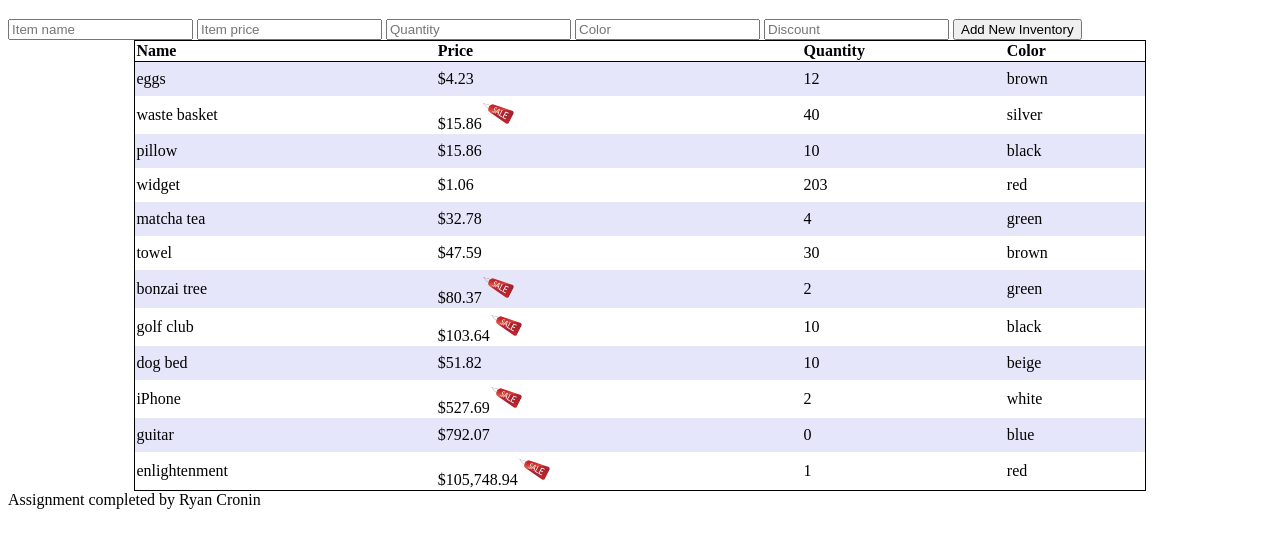
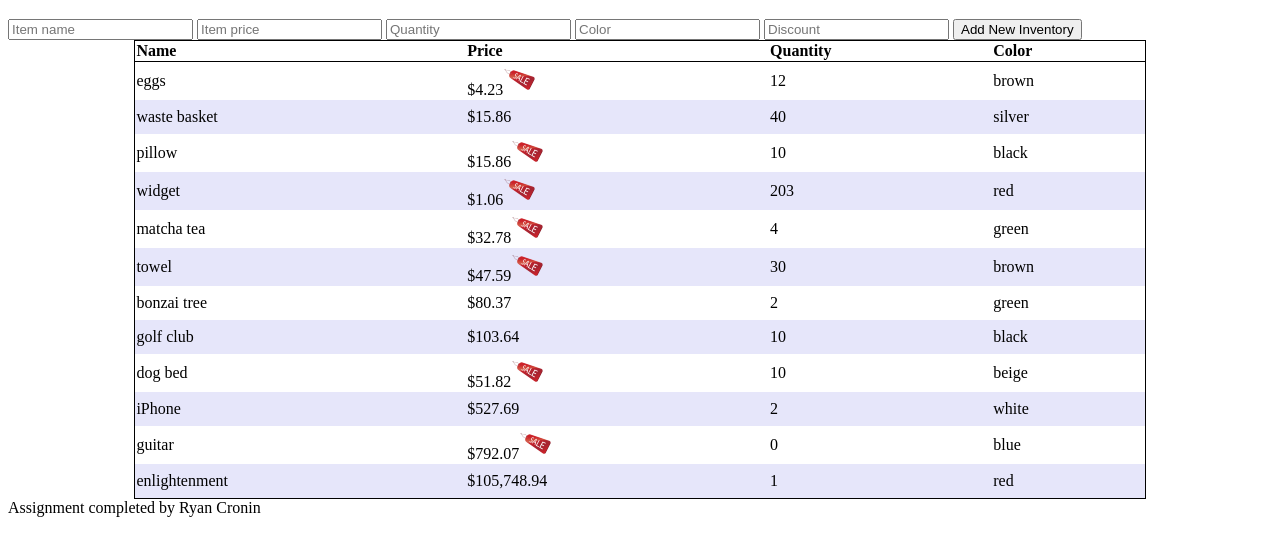
Before and after one commit to RCronin83/Angular-Assignment-2.0, a plain HTML site: page src/index.html in a window 1280 px wide. Shown: the part 61-616 px from the top of the page. Drawn offline with nearby package versions, Linux system fonts and the light colour scheme.

Commit message:
added new script tag

```diff
--- a/src/index.html
+++ b/src/index.html
@@ -66,23 +66,28 @@
       </p>
     </form>
     <table>
+      <thead>
         <tr>
           <th>Name</th>
           <th>Price</th>
           <th>Quantity</th>
           <th>Color</th>
         </tr>
+      </thead>
+      <tbody>
         <tr ng-cloak ng-repeat='inventory in inventoryCtrl.inventory | orderBy:"price"'>
           <td>{{inventory.name}}</td>
-        <td>{{inventoryCtrl.totalPrice(inventory)| currency: "$" : 2}}<img src='/images/sale_icon.png' ng-hide='inventory.discount !== 0'></td>
+          <td>{{inventoryCtrl.totalPrice(inventory)| currency: "$" : 2}}<img src='/images/sale_icon.png' ng-show='inventory.discount > 0'></td>
           <td>{{inventory.quantity}}</td>
           <td>{{inventory.color}}</td>
         </tr>
+      </tbody>
     </table>
   </main>
   <script src='https://ajax.googleapis.com/ajax/libs/angularjs/1.5.6/angular.min.js'></script>
   <script src='/js/inventory.module.js'></script>
   <script src='/js/inventory.controller.js'></script>
+  <script src='/js/item.service.js'></script>
   <footer>Assignment completed by Ryan Cronin</footer>
 </body>
 </html>
```
Lines whose indentation alone changed are shown as unchanged.
